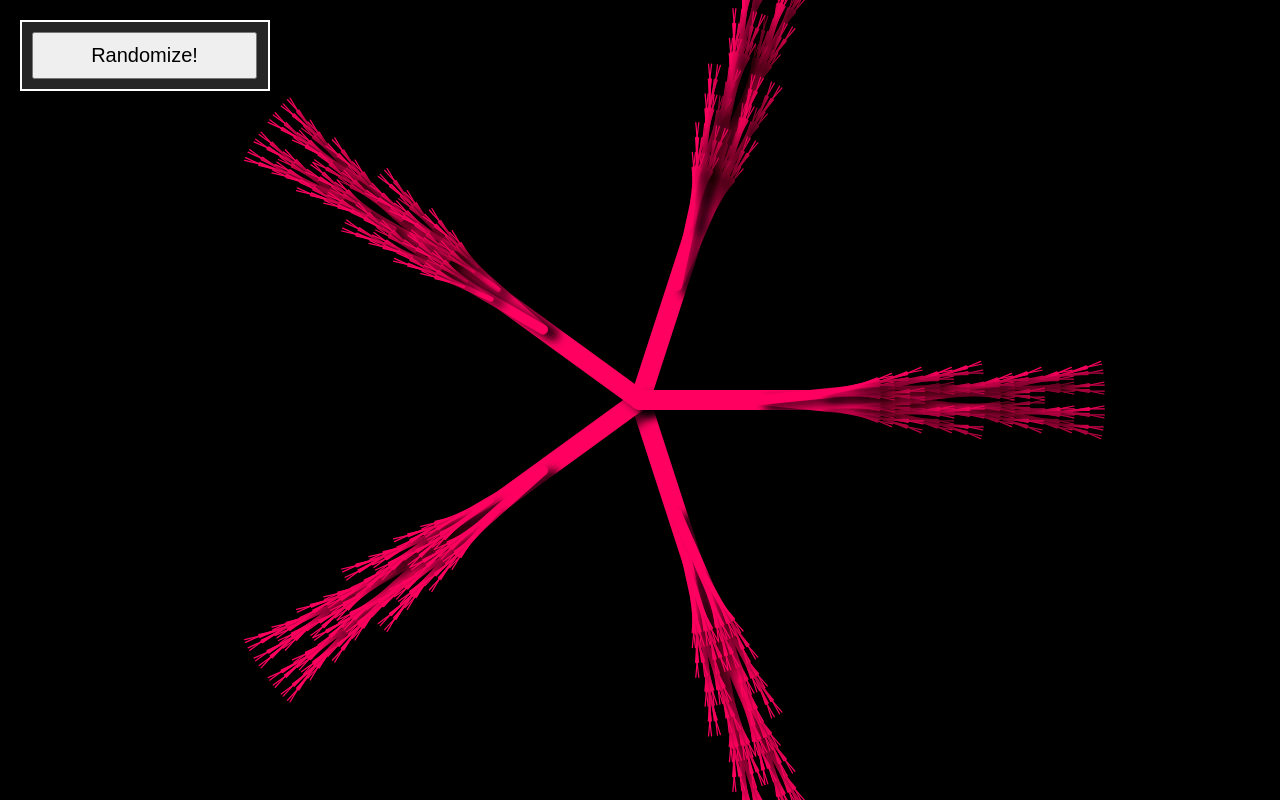
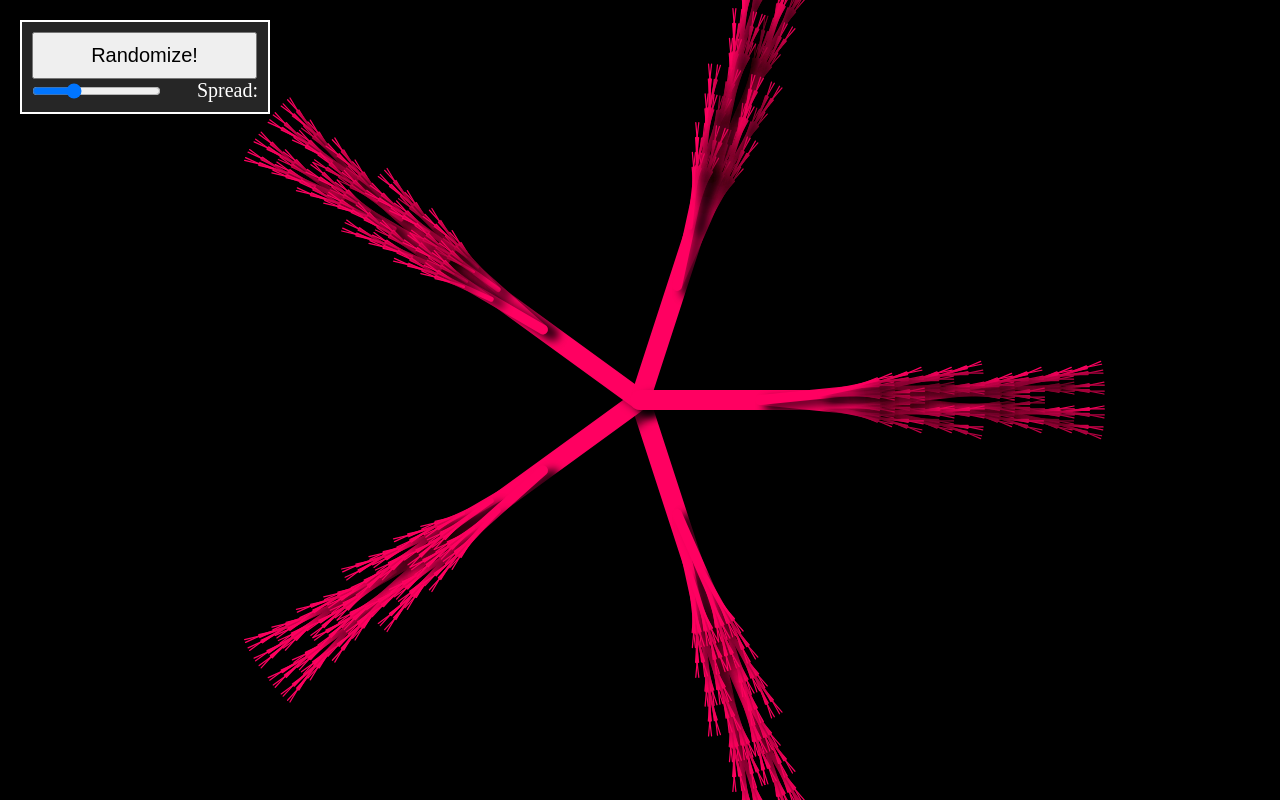
Before and after one commit to YakubuAmidu/Generator-art, a website: page index.html in a window 1280 px wide. Drawn offline with Linux system fonts and the light colour scheme.

Commit message:
Initial commit

```diff
--- a/index.html
+++ b/index.html
@@ -14,6 +14,19 @@
     <canvas id="canvas1"></canvas>
     <div id="controls">
       <button id="randomizeButton">Randomize!</button>
+      <div>
+        <div class="box">
+          <input
+            id="spread"
+            type="range"
+            min="0.1"
+            max="3.1"
+            step="0.1"
+            value="1"
+          />
+          <label for="spread">Spread: </label>
+        </div>
+      </div>
     </div>
     <script src="script.js"></script>
   </body>
--- a/sass/base/_base.scss
+++ b/sass/base/_base.scss
@@ -18,7 +18,7 @@
   top: 50%;
   left: 50%;
   transform: translate(-50%, -50%);
-};
+}
 
 #controls {
   position: absolute;
@@ -27,7 +27,7 @@
   left: 20px;
   top: 20px;
   width: 250px;
-  background-color: rgba(255,255,255,0.15);
+  background-color: rgba(255, 255, 255, 0.15);
 }
 
 button {
@@ -36,3 +36,16 @@ button {
   font-size: 20px;
   cursor: pointer;
 }
+
+.box {
+  display: flex;
+  flex-direction: row;
+  align-items: center;
+  justify-content: space-between;
+}
+
+label,
+input {
+  color: $color-white;
+  font-size: 20px;
+}
--- a/script.js
+++ b/script.js
@@ -13,7 +13,8 @@ window.addEventListener("load", function () {
   ctx.shadowBlur = 10;
 
   // Effect settings
-  let size = canvas.width < canvas.height ? canvas.width * 0.3 : canvas.height * 0.3;
+  let size =
+    canvas.width < canvas.height ? canvas.width * 0.3 : canvas.height * 0.3;
   const maxLevel = 4;
   const branches = 2;
 
@@ -24,7 +25,15 @@ window.addEventListener("load", function () {
   let lineWidth = Math.floor(Math.random() * 20 + 10);
 
   // Controls
-  const randomizeButton = document.getElementById('randomizeButton');
+  const randomizeButton = document.getElementById("randomizeButton");
+  const slider_spread = document.getElementById("spread");
+  const label_spread = document.getElementById('[for="spread"]');
+
+  slider_spread.addEventListener("change", function (e) {
+    console.log(e.target.value);
+    spread = e.target.value;
+    drawFractal();
+  });
 
   function drawBranch(level) {
     if (level > maxLevel) return;
@@ -34,7 +43,7 @@ window.addEventListener("load", function () {
     ctx.stroke();
     for (let i = 0; i < branches; i++) {
       ctx.save();
-      ctx.translate(size - (size/branches) * i,0);
+      ctx.translate(size - (size / branches) * i, 0);
       ctx.scale(scale, scale);
 
       ctx.save();
@@ -52,7 +61,7 @@ window.addEventListener("load", function () {
   }
 
   function drawFractal() {
-    ctx.clearRect(0,0,canvas.width,canvas.height);
+    ctx.clearRect(0, 0, canvas.width, canvas.height);
     ctx.save();
     ctx.lineWidth = lineWidth;
     ctx.strokeStyle = color;
@@ -67,7 +76,7 @@ window.addEventListener("load", function () {
 
   drawFractal();
 
-  function randomizeFractal(){
+  function randomizeFractal() {
     sides = Math.floor(Math.random() * 7 + 2);
     scale = Math.random() * 0.2 + 0.4;
     spread = Math.random() * 2.9 + 0.1;
@@ -76,7 +85,7 @@ window.addEventListener("load", function () {
     lineWidth = Math.floor(Math.random() * 20 + 10);
   }
 
-  randomizeButton.addEventListener('click', function(){
+  randomizeButton.addEventListener("click", function () {
     randomizeFractal();
     drawFractal();
   });
```
Also changed, not shown: css/style.css.
